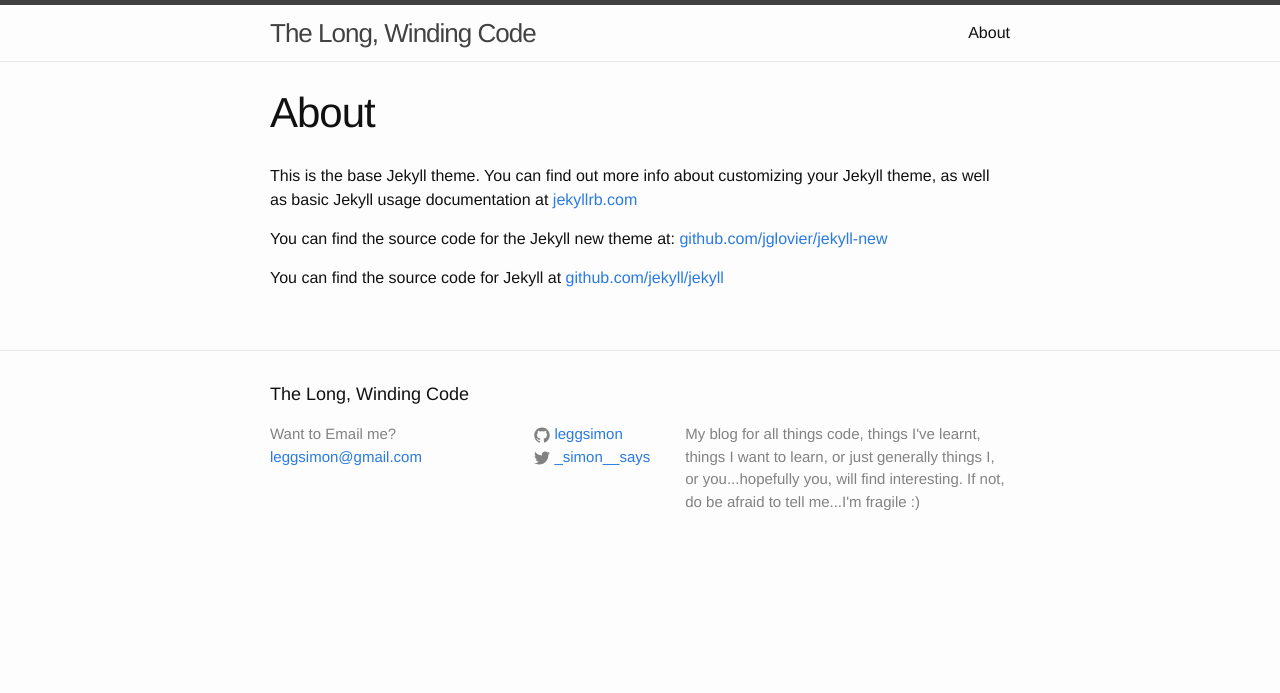
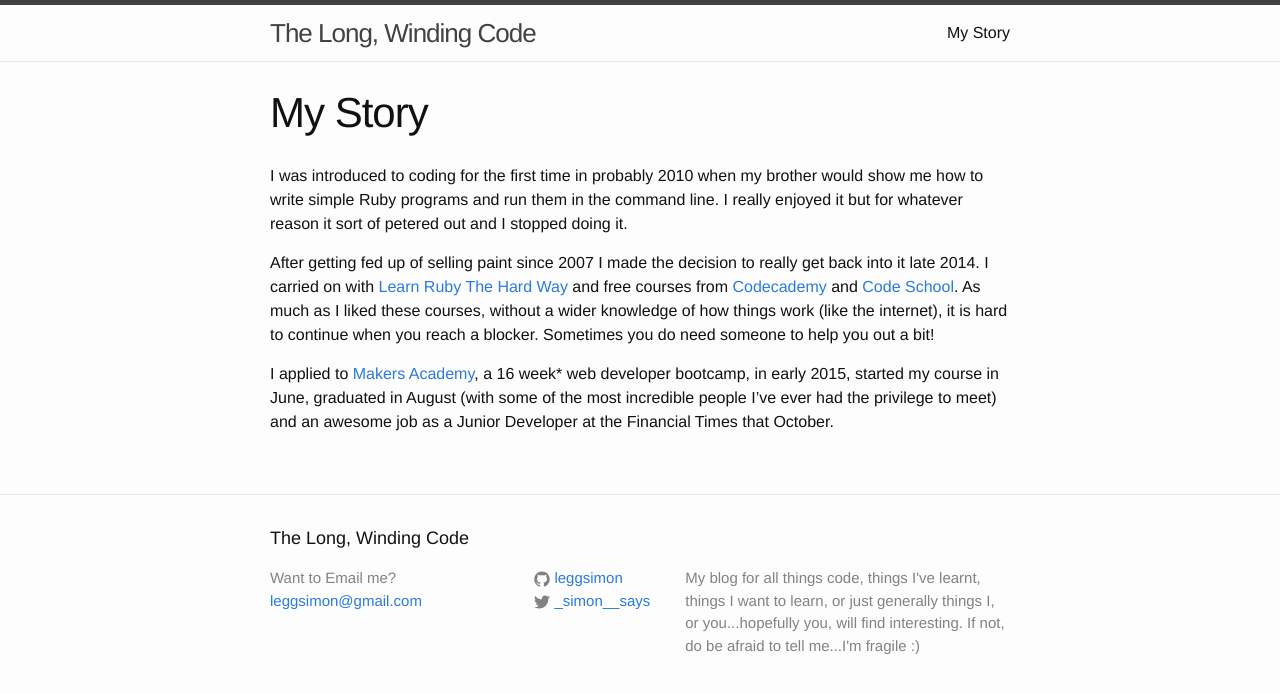
Before and after one commit to leggsimon/blog, a Jekyll site: the page built from about.md, in a window 1280 px wide. Shown: the top 693 px of the page. Built offline with Jekyll 4.4.1, drawn with Linux system fonts in a browser that asks for light colours; Markdown is read by kramdown in place of the engine named in the settings.

Commit message:
updated about.md

```diff
--- a/about.md
+++ b/about.md
@@ -1,11 +1,11 @@
 ---
 layout: page
-title: About
+title: My Story
 permalink: /about/
 ---
 
-This is the base Jekyll theme. You can find out more info about customizing your Jekyll theme, as well as basic Jekyll usage documentation at [jekyllrb.com](http://jekyllrb.com/)
+I was introduced to coding for the first time in probably 2010 when my brother would show me how to write simple Ruby programs and run them in the command line. I really enjoyed it but for whatever reason it sort of petered out and I stopped doing it.
 
-You can find the source code for the Jekyll new theme at: [github.com/jglovier/jekyll-new](https://github.com/jglovier/jekyll-new)
+After getting fed up of selling paint since 2007 I made the decision to really get back into it late 2014. I carried on with [Learn Ruby The Hard Way](http://learnrubythehardway.org/book/) and free courses from [Codecademy](https://www.codecademy.com/learn) and [Code School](https://www.codeschool.com/). As much as I liked these courses, without a wider knowledge of how things work (like the internet), it is hard to continue when you reach a blocker. Sometimes you do need someone to help you out a bit!
 
-You can find the source code for Jekyll at [github.com/jekyll/jekyll](https://github.com/jekyll/jekyll)
+I applied to [Makers Academy](http://www.makersacademy.com/), a 16 week* web developer bootcamp, in early 2015, started my course in June, graduated in August (with some of the most incredible people I've ever had the privilege to meet) and an awesome job as a Junior Developer at the Financial Times that October.
```
Also changed, not shown: 1 other file.
